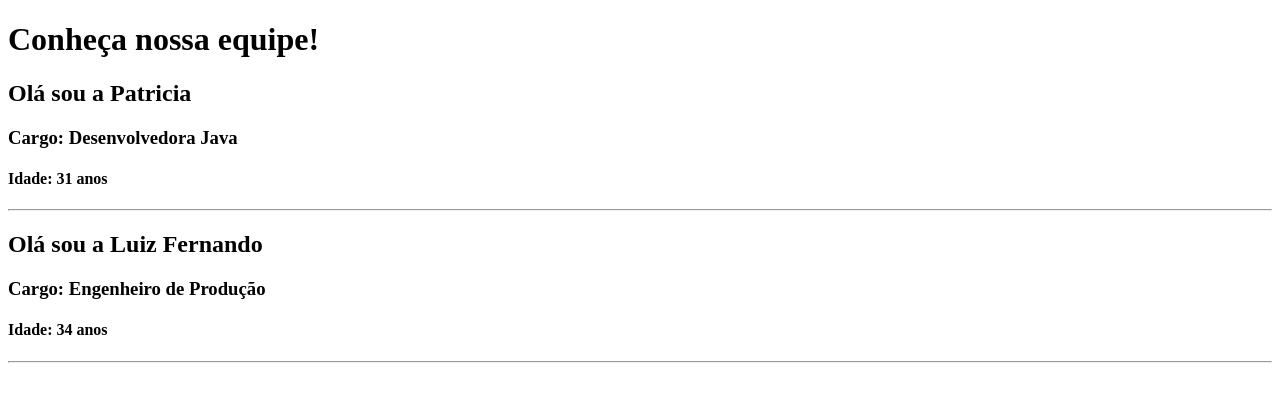
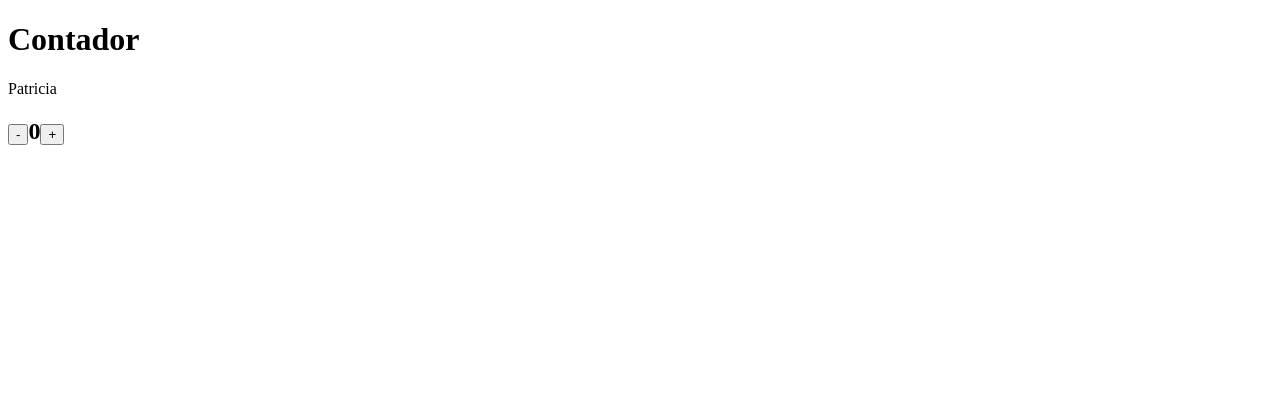
Before and after one commit to PATRICIAJUNQUEIRA/meu-app, a React (Create React App) app: page / in a window 1280 px wide. Shown: the top 402 px of the page. Built offline with nearby package versions, Linux system fonts and the light colour scheme.

Commit message:
Trabalhando com Sates (StateLess e StateFull), um com atributos que pode ter o valor alterado e o outro sem estados, servem para renderizar uma responsabilidade pequena na página.

```diff
--- a/src/App.js
+++ b/src/App.js
@@ -1,46 +1,52 @@
-import React, { Component } from 'react';
+import React, { Component} from 'react';
 
-class Equipe extends Component{
+class App extends Component{
+
+  constructor(props){
+    super(props);
+    this.state = {
+      nome: 'Patricia',
+      contador: 0
+    };
+
+    this.aumentar = this.aumentar.bind(this);
+    this.diminuir = this.diminuir.bind(this);
+  }
+
+
+  aumentar(){
+    let state = this.state;
+    state.contador += 1;;
+    state.nome = 'Luiz Fernando';
+    this.setState(state);
+  }
+
+  diminuir(){
+    let state = this.state;
+    if(state.contador === 0){
+      alert('Opa chegou a zero"');
+      return;
+    }
+
+    state.contador -= 1;
+    this.setState(state);
+  }
+
+
   render(){
     return(
       <div>
-        <Sobre
-        nome={this.props.nome}
-        cargo={this.props.cargo}
-        idade={this.props.idade}/>
+        <h1>Contador</h1>
+        {this.state.nome}
+        <h2>
+          <button onClick={this.diminuir}>-</button>
+              {this.state.contador}
+          <button onClick={this.aumentar}>+</button>
+        </h2>
+
       </div>
-    );
+    )
   }
 }
 
-class Sobre extends Component{
-  render(){
-    return(
-      <div>
-        <h2> Olá sou a {this.props.nome} </h2>
-        <h3>Cargo: {this.props.cargo}</h3>
-        <h4>Idade: {this.props.idade}</h4>
-        <hr/>
-      </div>
-    );
-  }
-}
-
-function App(){
-  return(
-    <div>
-      <h1>Conheça nossa equipe!</h1>
-      <Equipe
-      nome="Patricia"
-      cargo="Desenvolvedora Java"
-      idade="31 anos"/>
-
-      <Equipe
-      nome="Luiz Fernando"
-      cargo="Engenheiro de Produção"
-      idade="34 anos"/>
-    </div>
-  );
-}
-
 export default App;
```
